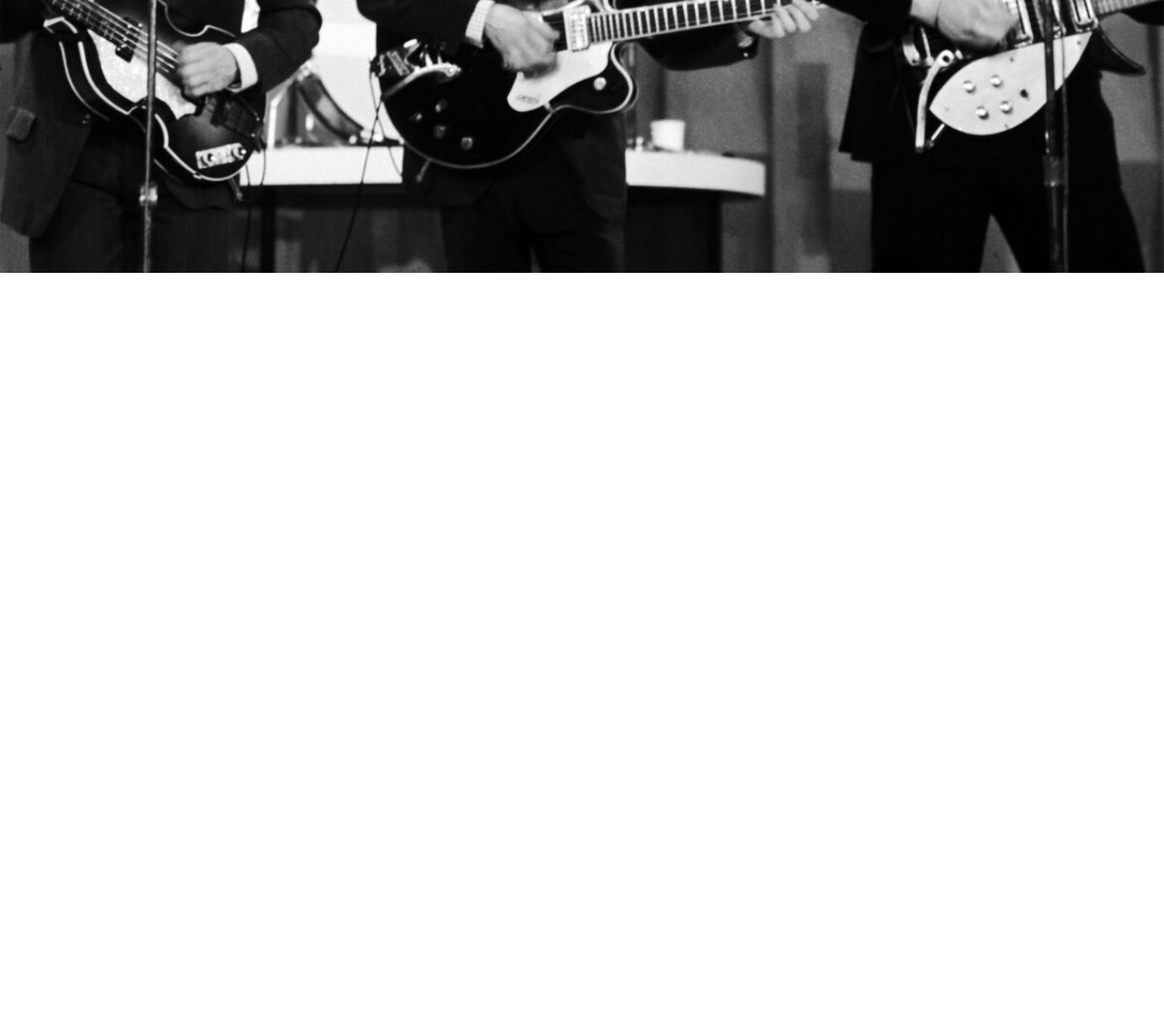
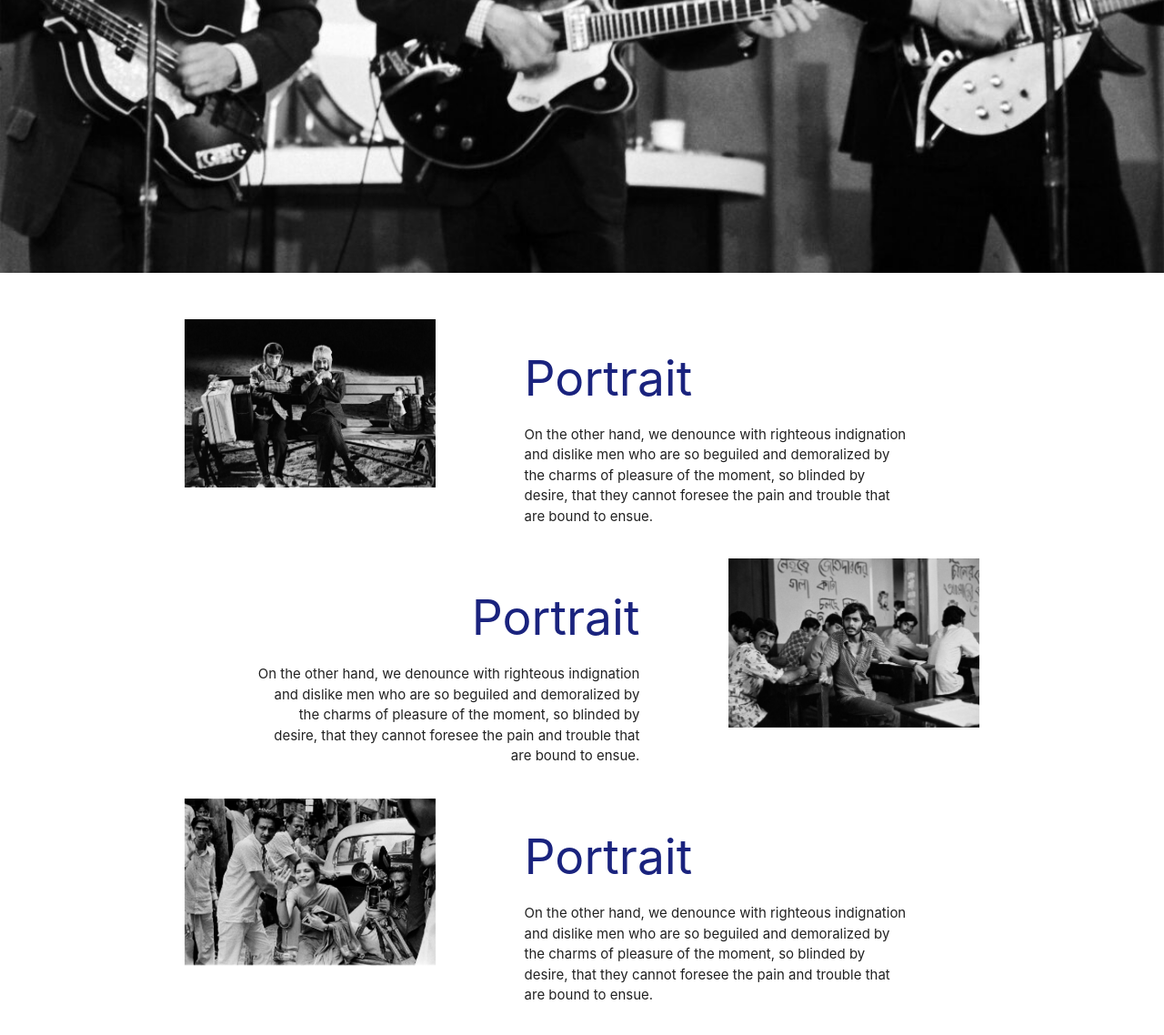
Before and after one commit to HasanNahiyanNobel/Playground-Love-JS, a plain HTML site: page demo_project.html in a window 1280 px wide. Shown: the part 500-1638 px from the top of the page at 91% size. Before the commit the page ends 800 px from the top, so only its background shows below. Drawn offline with nearby package versions, Linux system fonts and the light colour scheme.

Commit message:
Learnt to push, pull and offset contents. Felt weird a bit.

```diff
--- a/demo_project.html
+++ b/demo_project.html
@@ -29,6 +29,12 @@
 				min-height: 400px;
 			}
 		}
+
+		/* For a bit more padding before and after the image section. */
+		.section {
+			padding-top: 4vw;
+			padding-bottom: 4vw;
+		}
 	</style>
 </head>
 
@@ -56,6 +62,35 @@
 	</header>
 
 	<!-- Photo/Grid -->
+	<section class="container section" id="photos">
+		<div class="row">
+			<div class="col s12 l4">
+				<img src="images/GHOSHNEMAI0277.jpg" alt="" class="responsive-img materialboxed">
+			</div>
+			<div class="col s12 l6 offset-l1">
+				<h2 class="indigo-text text-darken-4">Portrait</h2>
+				<p>On the other hand, we denounce with righteous indignation and dislike men who are so beguiled and demoralized by the charms of pleasure of the moment, so blinded by desire, that they cannot foresee the pain and trouble that are bound to ensue.</p>
+			</div>
+		</div>
+		<div class="row">
+			<div class="col s12 l4 push-l7 offset-l1">
+				<img src="images/GHOSHNEMAI0511.jpg" alt="" class="responsive-img materialboxed">
+			</div>
+			<div class="col s12 l6 pull-l5 right-align offset-l1">
+				<h2 class="indigo-text text-darken-4">Portrait</h2>
+				<p>On the other hand, we denounce with righteous indignation and dislike men who are so beguiled and demoralized by the charms of pleasure of the moment, so blinded by desire, that they cannot foresee the pain and trouble that are bound to ensue.</p>
+			</div>
+		</div>
+		<div class="row">
+			<div class="col s12 l4">
+				<img src="images/GHOSHNEMAI0499.jpg" alt="" class="responsive-img materialboxed">
+			</div>
+			<div class="col s12 l6 offset-l1">
+				<h2 class="indigo-text text-darken-4">Portrait</h2>
+				<p>On the other hand, we denounce with righteous indignation and dislike men who are so beguiled and demoralized by the charms of pleasure of the moment, so blinded by desire, that they cannot foresee the pain and trouble that are bound to ensue.</p>
+			</div>
+		</div>
+	</section>
 
 	<!-- Parallax -->
 
@@ -71,11 +106,9 @@
 	<script src="https://code.jquery.com/jquery-3.3.1.min.js"></script>
 	<script src="https://cdnjs.cloudflare.com/ajax/libs/materialize/1.0.0-beta/js/materialize.min.js"></script>
 	<script>
-	  /**
-	   * Script to open the side navigation bar.
-	   */
 	  $(document).ready(function () {
-		  $('.sidenav').sidenav();
+		  $('.sidenav').sidenav(); // To open the side navigation bar.
+		  $('.materialboxed').materialbox(); // To zoom the images when clicked.
 	  });
 	</script>
 </body>
```
